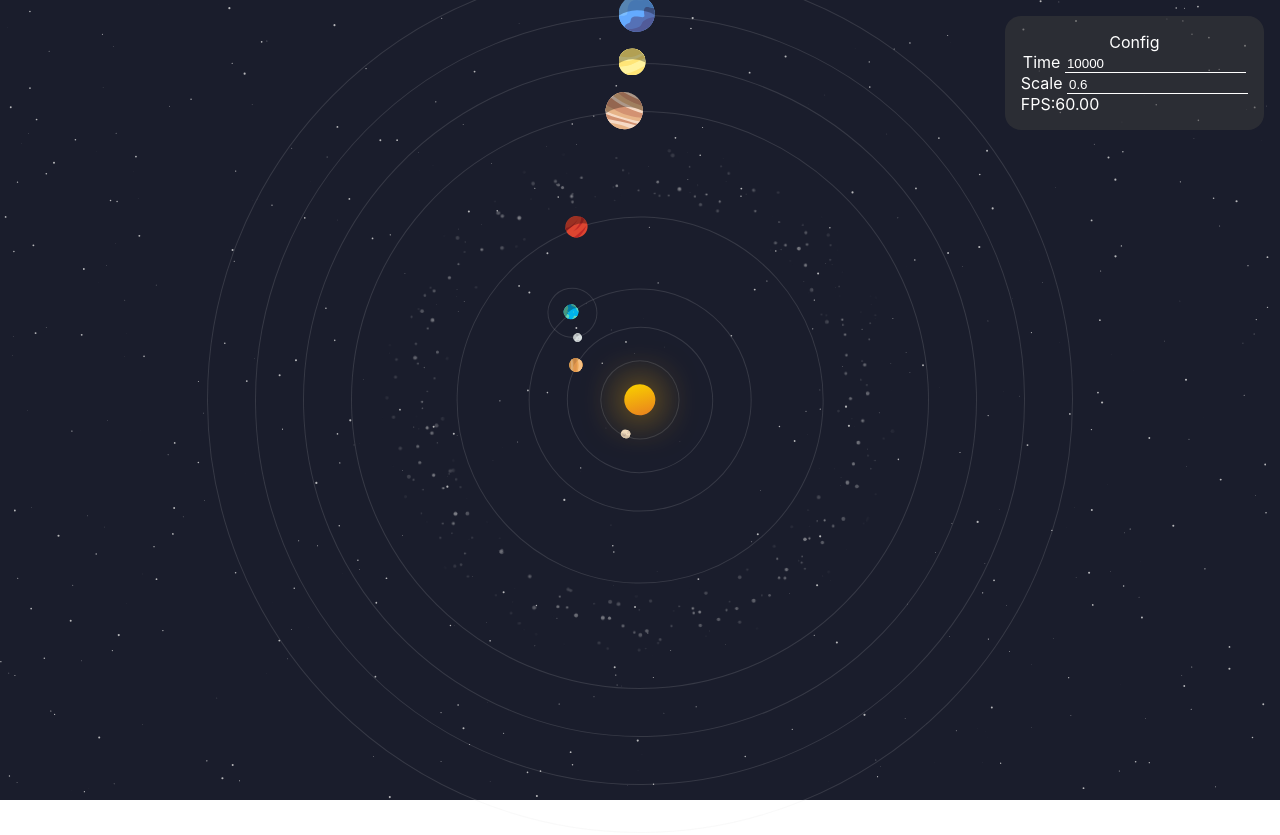
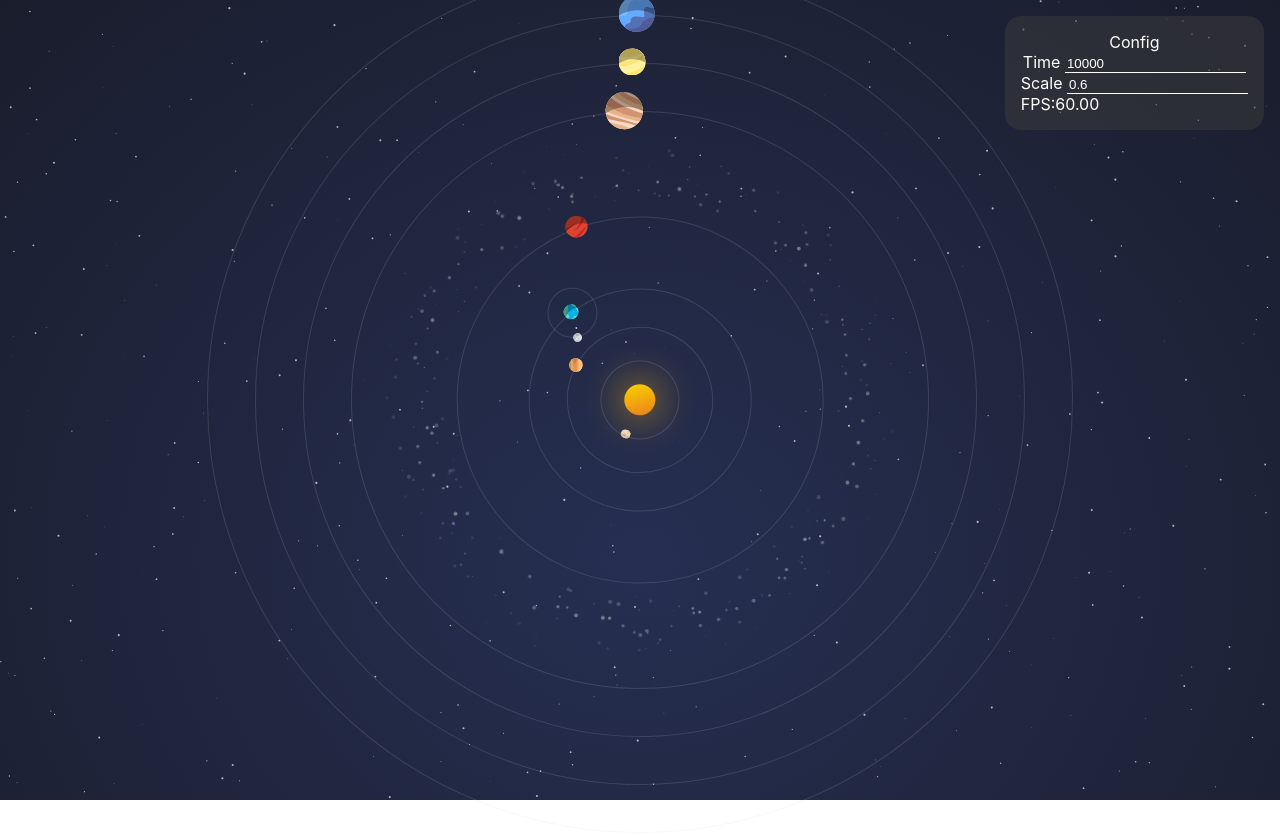
Before and after one commit to Heavyrisem/SolarSystem, a React (Create React App) app: page / in a window 1280 px wide. Built offline with nearby package versions, Linux system fonts and the light colour scheme.

Commit message:
Starfield Gradient

```diff
--- a/src/component/Starfield.tsx
+++ b/src/component/Starfield.tsx
@@ -7,7 +7,7 @@ function Starfield() {
     const Stars = 500;
 
     const Style: React.CSSProperties = {
-	    background: '#1a1d2c'
+	    background: ''
     }
 
     useEffect(() => {
@@ -28,7 +28,7 @@ function Starfield() {
     }, []);
 
     return (
-        <canvas className="Starfield" width={document.body.offsetWidth} height={document.body.offsetHeight} style={Style} ref={CanvasRef}>
+        <canvas className="Starfield" width={document.body.offsetWidth} height={document.body.offsetHeight} ref={CanvasRef}>
 
         </canvas>
     )
--- a/src/style/Starfield.css
+++ b/src/style/Starfield.css
@@ -3,4 +3,5 @@
     height: 100vh;
     /* display: block; */
     position: absolute;
+    background: radial-gradient( at 50% 70%, #262f52, #1a1d2c )
 }
```
Also changed, not shown: 10 other files (tests, documents, lock files or other folders).
